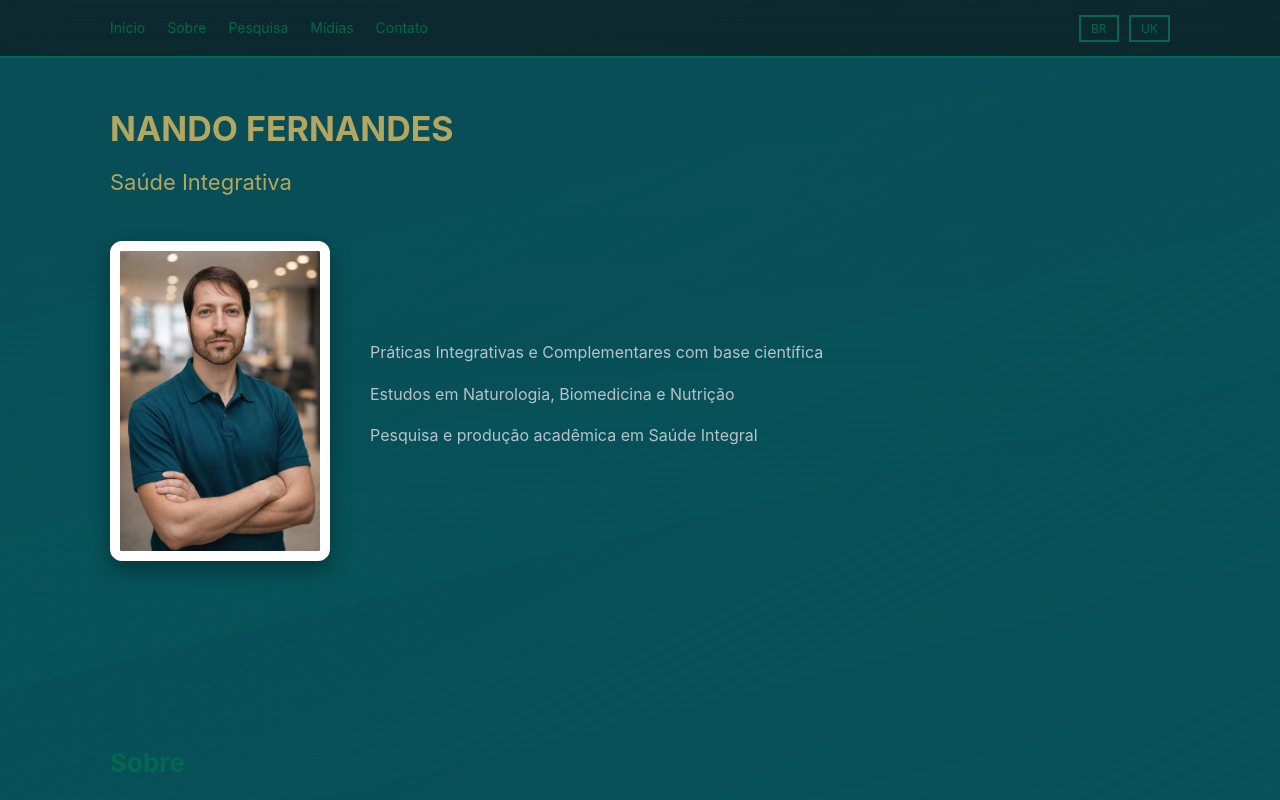
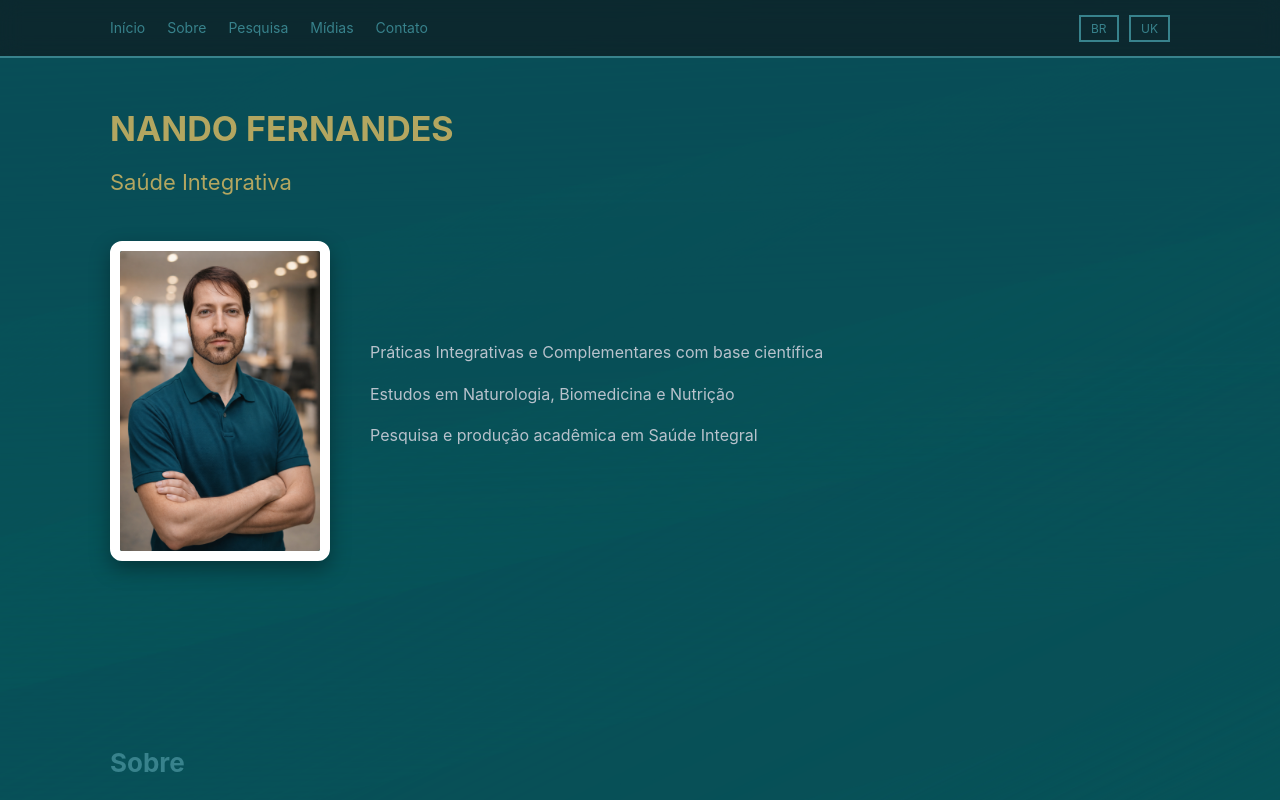
Before and after one commit to Nandofernandesgh/nandofernandes-site, a plain HTML site: page index.html in a window 1280 px wide. Shown: the top 800 px of the page. Drawn offline with Linux system fonts and the light colour scheme.

Commit message:
Atualizar o index.html

```diff
--- a/index.html
+++ b/index.html
@@ -10,11 +10,11 @@
 :root{
   --bg-dark:#0f1115;
   --bg-light:#1a1d24;
-  --text-main:#01694f;
+  --text-main:#38828C;
   --text-muted:#b8c2cc;
   --accent:#66a7d9;
   --card:#151b21;
-  --border:#01694f;
+  --border:#38828C;
 }
 
 *{margin:0;padding:0;box-sizing:border-box;font-family:Inter,system-ui,Arial,sans-serif}
```
